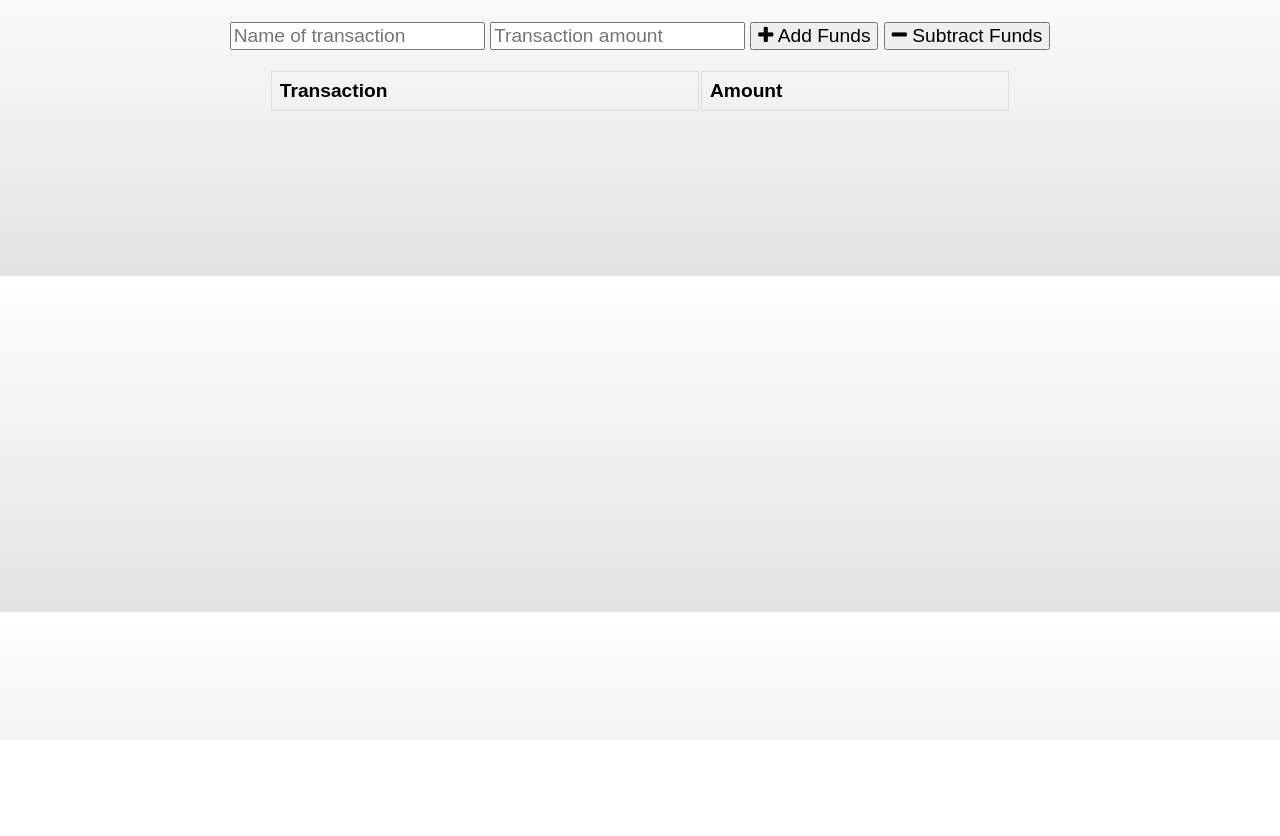
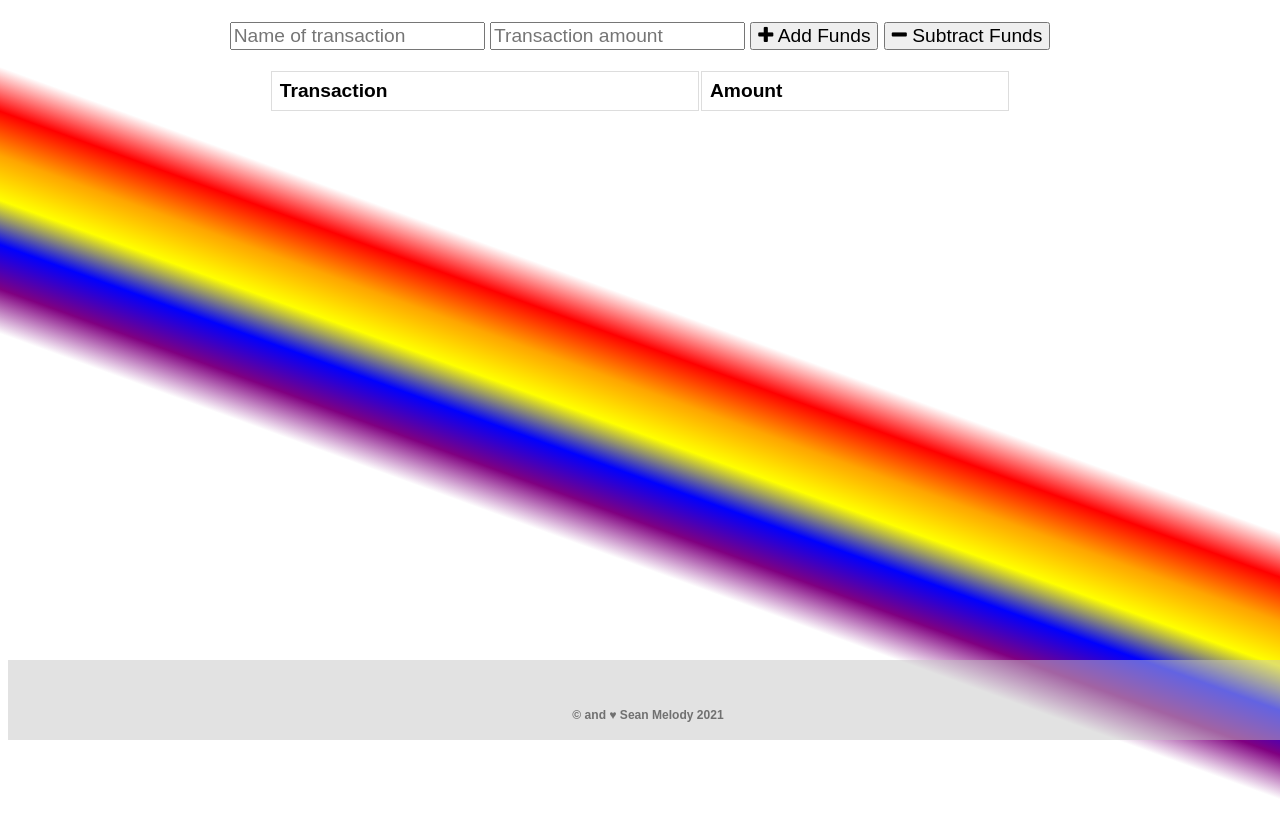
Before and after one commit to SeanMelody/Budget-Tracker, a website: page public/index.html in a window 1280 px wide. Shown: the part 60-896 px from the top of the page. Before the commit the page ends 800 px from the top, so only its background shows below. Drawn offline with nearby package versions, Linux system fonts and the light colour scheme; no server answers.

Commit message:
footer added

```diff
--- a/public/index.html
+++ b/public/index.html
@@ -45,7 +45,10 @@
     <!-- Graph displayed here via canvas -->
     <canvas id="myChart"></canvas>
   </div>
-
+  <!-- Footer! -->
+  <footer>
+    <h6>&#169 and &#9829 Sean Melody 2021</h6>
+  </footer>
   <script src="https://cdn.jsdelivr.net/npm/chart.js@2.8.0"></script>
   <!-- Javascript files -->
   <script src="index.js"></script>
--- a/public/styles.css
+++ b/public/styles.css
@@ -1,8 +1,8 @@
 body {
   font-size: 120%;
   font-family: Arial;
-  height: 100%;
-  background-image: linear-gradient(rgb(255, 255, 255), rgb(227, 227, 227));
+  height: 1000px;
+  background: linear-gradient(200deg, white 40%, red 43%, orange 46%, yellow 49%, blue 52%, purple 55%, white 58%);
 }
 
 button, input {
@@ -51,3 +51,17 @@ tr:nth-child(even) {
   width: 90%;
   margin: 0 auto;
 }
+
+footer {
+  position: fixed;
+  bottom: 0;
+  margin: 0;
+  width: 100%;
+  height: 60px;
+  font-size: 18px;
+  margin-top: 20px;
+  padding-top: 20px;
+  text-align: center;
+  background-color: rgba(198, 198, 198, 0.5);
+  color: rgba(0, 0, 0, 0.5)
+}
```
